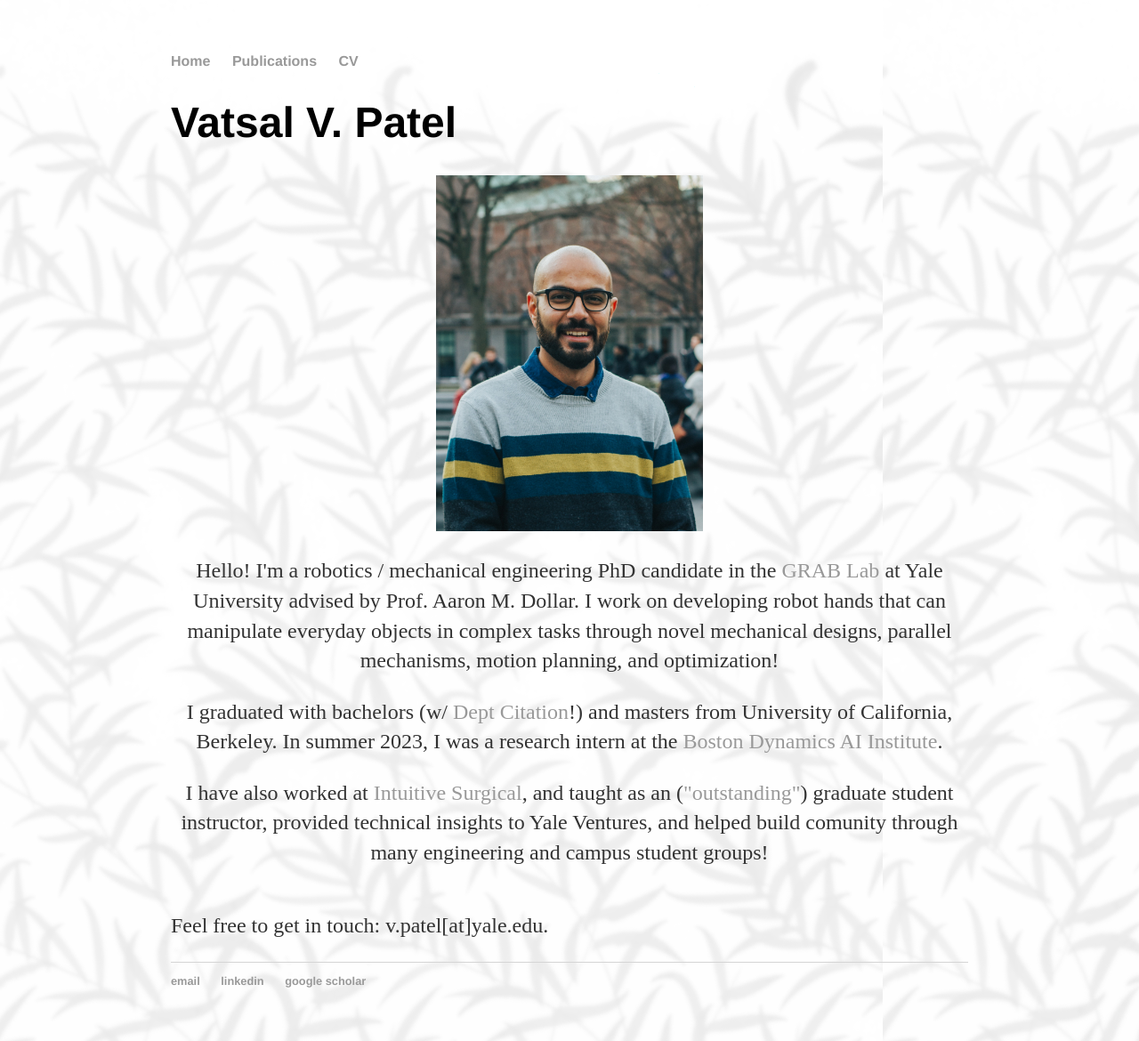
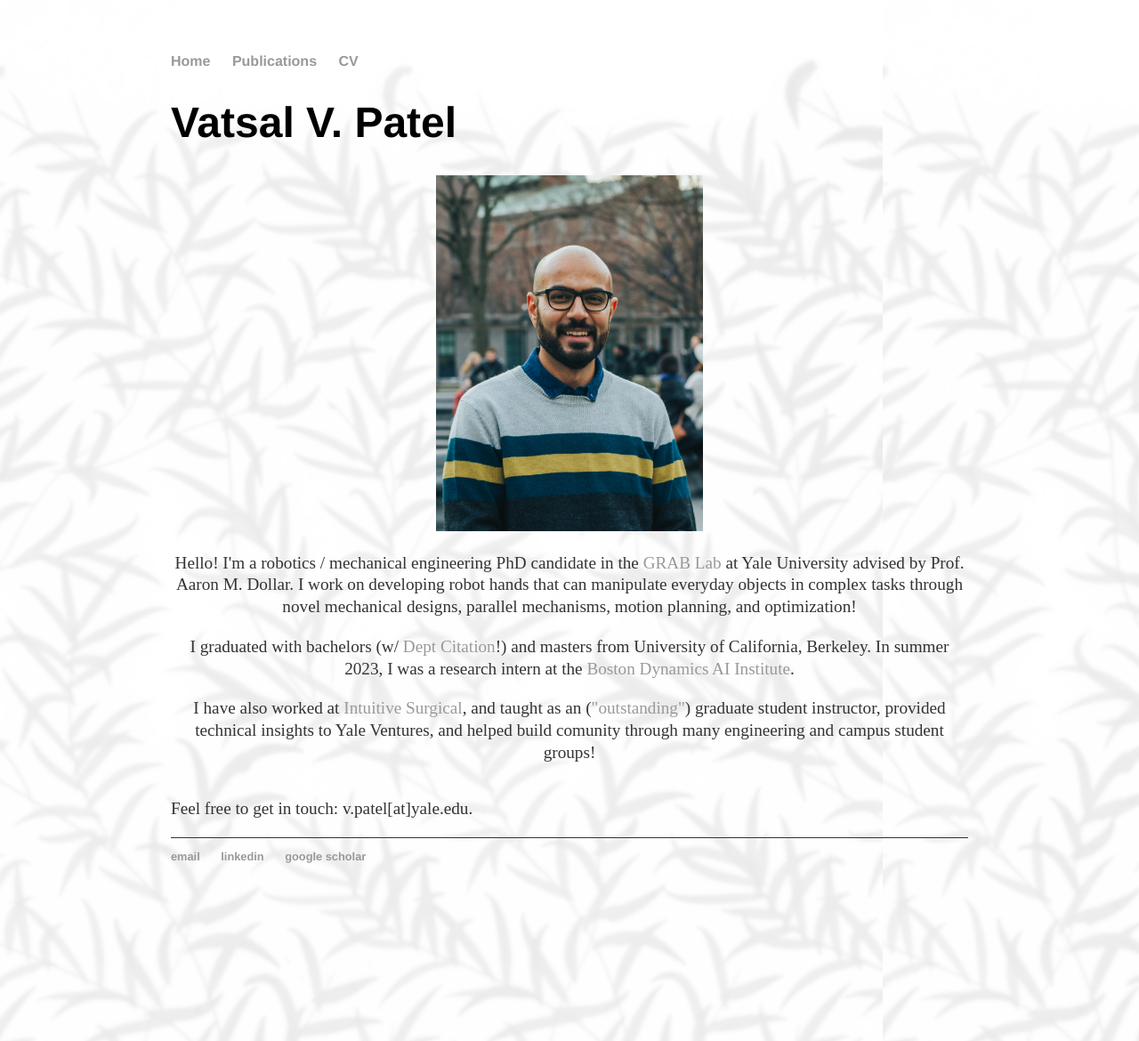
Before and after one commit to patelvatsalv/patelvatsalv.github.io, a Jekyll site: the page built from index.html, in a window 1280 px wide. Shown: the whole page at 89% size. Built offline with Jekyll 4.4.1, drawn with Linux system fonts in a browser that asks for light colours.

Commit message:
Update main.css

```diff
--- a/css/main.css
+++ b/css/main.css
@@ -26,12 +26,12 @@
     font-family:'Helvetica', 'Arial', 'Sans-Serif';
 }
 p {
-    font-size: 1.5em;
-    line-height: 1.4em;
+    font-size: 1.2em;
+    line-height: 1.3em;
     color: #333;
 }
 footer {
-    border-top: 1px solid #d5d5d5;
+    border-top: 1px solid #333;
     font-size: .8em;
 }
 
```
